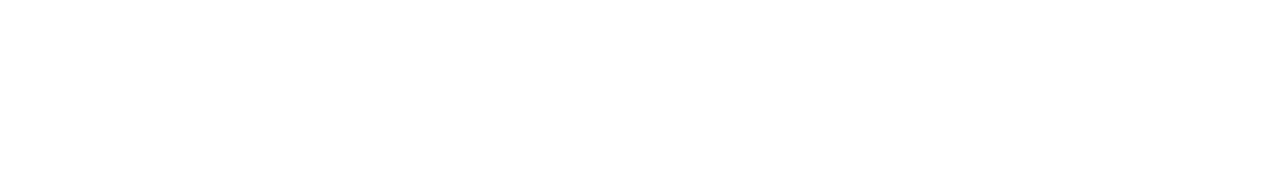
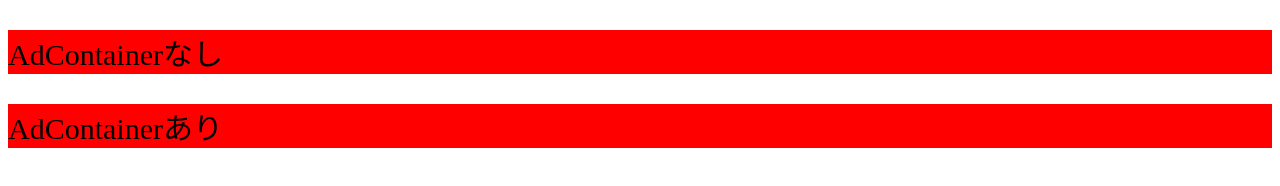
Before and after one commit to hogekai/ad-container, a website: page index.html in a window 1280 px wide. Drawn offline with Linux system fonts and the light colour scheme.

Commit message:
Add entrypoint

```diff
--- a/index.html
+++ b/index.html
@@ -1,13 +1,36 @@
-<!doctype html>
+<!DOCTYPE html>
 <html lang="en">
   <head>
     <meta charset="UTF-8" />
     <link rel="icon" type="image/svg+xml" href="/vite.svg" />
     <meta name="viewport" content="width=device-width, initial-scale=1.0" />
     <title>Vite + TS</title>
+
+    <style>
+      p {
+        font-size: 30px;
+      }
+      div {
+        display: block;
+        background-color: red;
+      }
+    </style>
+
+    <!--<script type="module" src="/src/index.ts"></script>-->
+    <script src="./dist/ad-container.umd.js"></script>
+
+    <script>window.test =  true;</script>
   </head>
   <body>
-    <div id="app"></div>
-    <script type="module" src="/src/main.ts"></script>
+    <div>
+      <p>AdContainerなし</p>
+      <script>alert(window.test);</script> <!-- trueが表示される -->
+    </div>
+    <ad-container>
+      <div>
+        <p>AdContainerあり</p>
+        <script>alert(window.test);</script><!-- undefinedが表示される -->
+      </div>
+    </ad-container>
   </body>
 </html>
```
Also changed, not shown: src/index.ts (+7 -3 lines).
